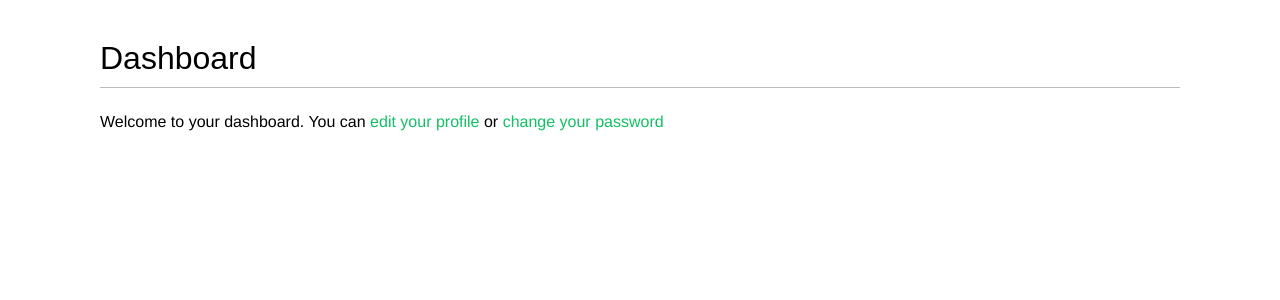
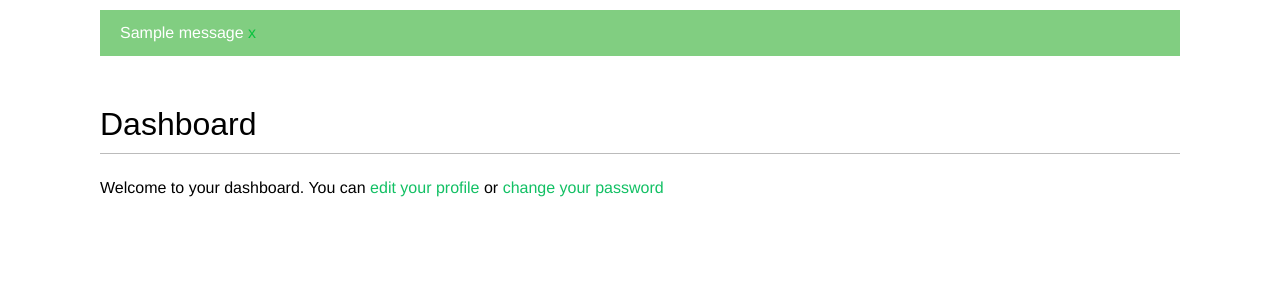
Before and after one commit to defAutumn/Social_network, a Django app: page /account/ in a window 1280 px wide. Shown: the part 48-348 px from the top of the page. Run offline with Django 4.2, Linux system fonts and the light colour scheme; a user stored in the database is signed in; one stand-in notice (Sample message) is shown; some web fonts are replaced.

Commit message:
Added error and success messages

```diff
--- a/bookmarks/account/views.py
+++ b/bookmarks/account/views.py
@@ -1,8 +1,9 @@
 from django.shortcuts import render
 from django.http import HttpResponse
 from django.contrib.auth import authenticate, login
+from django.contrib.auth.decorators import login_required
+from django.contrib import messages
 from .forms import LoginForm, UserRegistrationForm, UserEditForm, ProfileEditForm
-from django.contrib.auth.decorators import login_required
 from .models import Profile
 
 def user_login(request):
@@ -32,6 +33,7 @@ def dashboard(request):
                   'account/dashboard.html',
                   {'section': 'dashboard'})
 
+
 def register(request):
     if request.method == 'POST':
         user_form = UserRegistrationForm(request.POST)
@@ -50,6 +52,7 @@ def register(request):
         user_form = UserRegistrationForm()
     return render(request, 'account/register.html', {'user_form': user_form})
 
+
 @login_required
 def edit(request):
     if request.method == 'POST':
@@ -61,6 +64,9 @@ def edit(request):
         if user_form.is_valid() and profile_form.is_valid():
             user_form.save()
             profile_form.save()
+            messages.success(request,'Profile updated', 'successfully')
+        else:
+            messages.error(request, 'Error updating your profile')
     else:
         user_form = UserEditForm(instance=request.user)
         profile_form = ProfileEditForm(instance=request.user.profile)
--- a/bookmarks/templates/base.html
+++ b/bookmarks/templates/base.html
@@ -31,6 +31,16 @@
             {% endif %}
         </span>
     </div>
+    {% if messages %}
+        <ul class="messages">
+            {% for message in messages %}
+                <li class="{{ message.tags }}">
+                    {{ message|safe }}
+                    <a href="#">x</a>
+                </li>
+            {% endfor %}
+        </ul>
+    {% endif %}
     <div id="content">
         {% block content %}
         {% endblock %}
```
Also changed, not shown: bookmarks/account/migrations/0001_initial.py (added), bookmarks/db.sqlite3, bookmarks/media/users/2023/09/02/photo_2023-08-02_22-33-22.jpg (added), bookmarks/media/users/2023/09/02/photo_2023-08-08_18-59-15.jpg (added).
